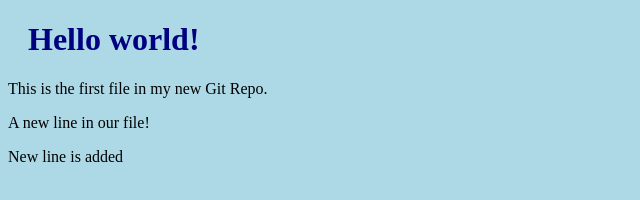
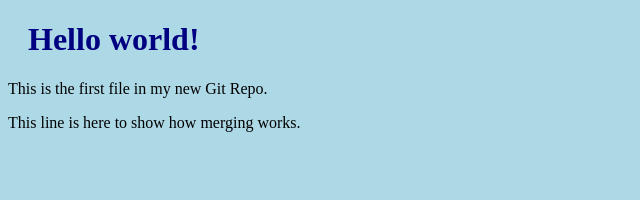
Before and after one commit to sadaqatali41/hello-world, a plain HTML site: page index.html in a window 1280 px wide. Shown: the whole page, without its empty margins (0-640 px from the left). Drawn offline with Linux system fonts and the light colour scheme.

Commit message:
updated index.html with emergency fix

```diff
--- a/index.html
+++ b/index.html
@@ -8,8 +8,7 @@
 
 <h1>Hello world!</h1>
 <p>This is the first file in my new Git Repo.</p>
-<p>A new line in our file!</p>
-<p>New line is added</p>
+<p>This line is here to show how merging works.</p>
 
 </body>
 </html>
```
